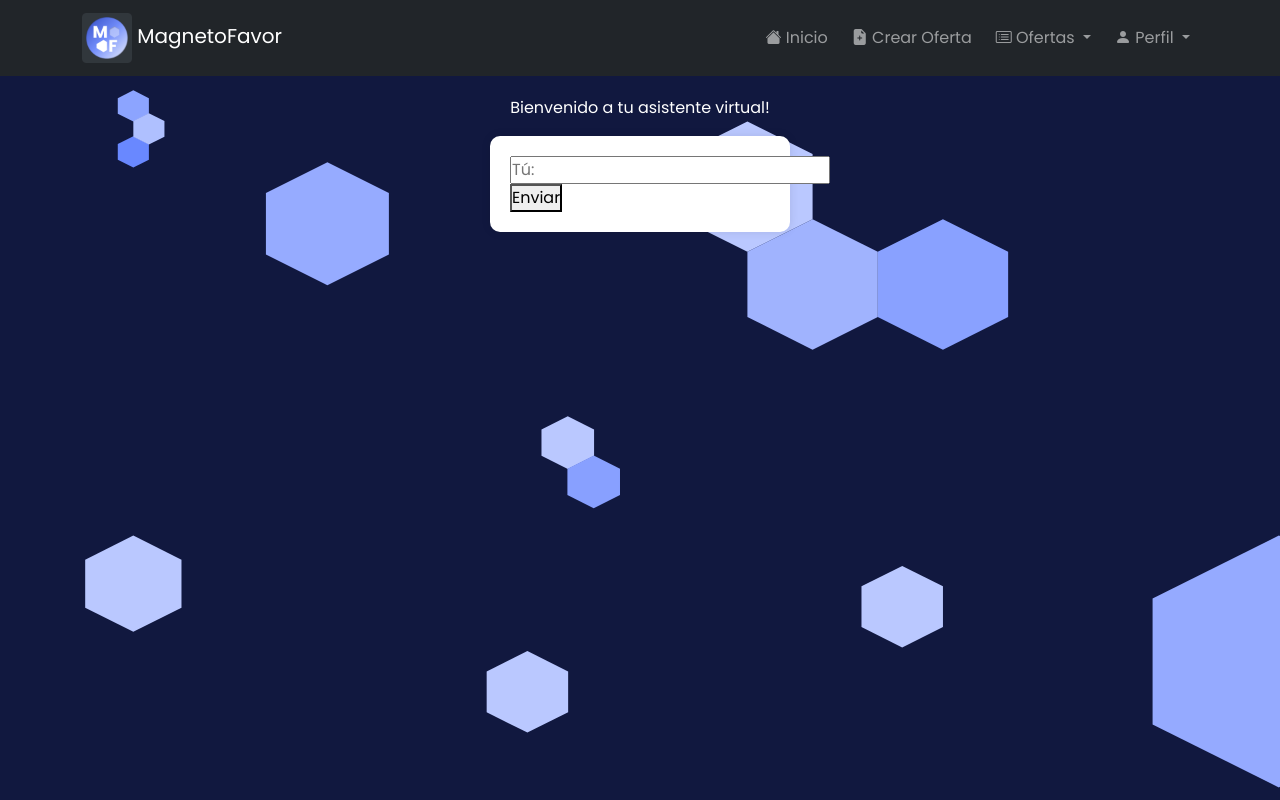
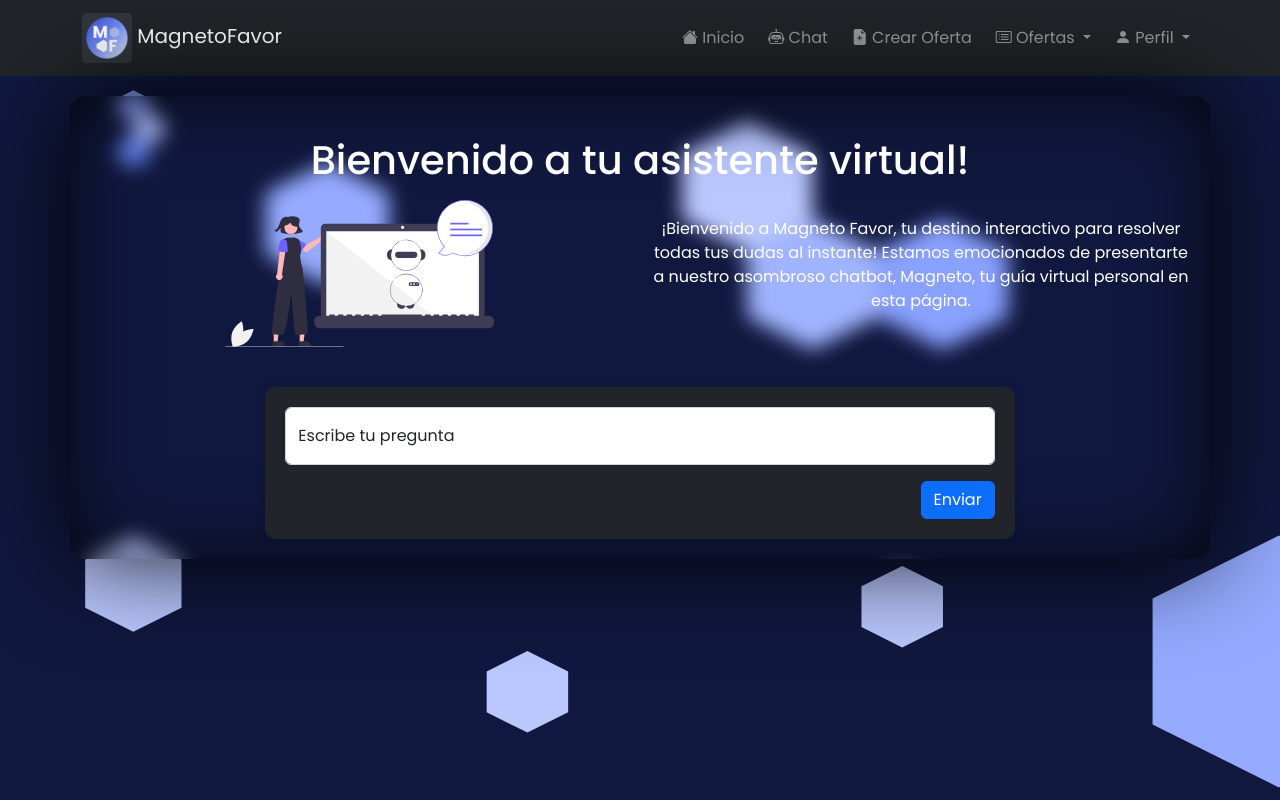
Before and after one commit to TomasPinedaNaranjo/Magneto-Favor, a Django app: page /chat/ in a window 1280 px wide. Run offline with Django 4.2, Linux system fonts and the light colour scheme; a user stored in the database is signed in; parts of the project's set-up code (start-up, migrations or seed data) failed here and were passed over.

Commit message:
Chatbot front terminado

```diff
--- a/ofertas/templates/chat.html
+++ b/ofertas/templates/chat.html
@@ -1,17 +1,14 @@
-{% extends 'base.html' %}
-{% load static %}
-{% block content %}
+{% extends 'base.html' %} {% load static %} {% block content %}
 <!DOCTYPE html>
 <html lang="en">
   <head>
-    <meta charset="UTF-8">
-    <meta name="viewport" content="width=device-width, initial-scale=1.0">
+    <meta charset="UTF-8" />
+    <meta name="viewport" content="width=device-width, initial-scale=1.0" />
     <title>Chatbot</title>
     <style>
       body {
         background-color: #f0f0f0; /* Color de fondo para el cuerpo de la página */
       }
-
 
       #welcome-message {
         color: white; /* Cambia el color del texto a blanco */
@@ -19,27 +16,22 @@
         margin-top: 20px; /* Espacio superior */
       }
 
-
       #chat-container {
         background-color: white; /* Color de fondo para el contenedor del chat */
-            width: 300px; /* Ancho del contenedor del chat, ajusta según tus necesidades */
         margin: auto; /* Centra el contenedor del chat en la página */
         padding: 20px; /* Añade un espacio interno alrededor del contenedor del chat */
         border-radius: 10px; /* Bordes redondeados para el contenedor del chat */
         box-shadow: 0 0 10px rgba(0, 0, 0, 0.1); /* Sombra para resaltar el contenedor del chat */
       }
 
-
       #chat-messages p {
         color: black; /* Cambia el color del texto a negro para mejorar la legibilidad */
       }
-
 
       /* Añade este estilo para cambiar el color del texto específico a blanco */
       #chat-container p {
         color: black;
       }
-
 
       /* Añade este estilo para cambiar el color del texto específico a blanco */
       #chat-container p.welcome-message {
@@ -48,38 +40,105 @@
     </style>
   </head>
   <body>
-    <div id="welcome-message">
-        <p>Bienvenido a tu asistente virtual!</p>
+    <div class="container container-home">
+      <div id="welcome-message" class="mb-4">
+        <h1>Bienvenido a tu asistente virtual!</h1>
+        <div class="row my-3">
+          <div class="col-sm-12 col-md-6 d-flex justify-content-center mb-3">
+            <img
+              class="w-50"
+              src="{% static '/public/undraw_chat_bot_re_e2gj.svg' %}"
+              alt=""
+            />
+          </div>
+          <div
+            class="col-sm-12 col-md-6 d-flex flex-column justify-content-center mb-3"
+          >
+            <p>
+              ¡Bienvenido a Magneto Favor, tu destino interactivo para resolver
+              todas tus dudas al instante! Estamos emocionados de presentarte a
+              nuestro asombroso chatbot, Magneto, tu guía virtual personal en
+              esta página.
+            </p>
+          </div>
+        </div>
       </div>
 
+      <div class="row">
+        <!-- <div class="col-sm-0 col-md-2"></div> -->
+        <div id="chat-container" class="bg-dark col-sm-12 col-md-8">
+          <div id="chat-messages" class="w-100 text-light">
+            {% for message in context %} {% if message.role == 'system' %}
+            <p class="welcome-message text-light">
+              {{ message.role }}: {{ message.content }}
+            </p>
+            {% else %}
+            <p class="text-light">{{ message.role }}: {{ message.content }}</p>
+            {% endif %} {% endfor %}
+            <!-- <div
+            id="spinner"
+            class="spinner-border"
+            role="status"
+            style="display: none"
+          >
+            <strong role="status">Loading...</strong>
+            <div class="spinner-border ms-auto" aria-hidden="true"></div>
+          </div> -->
+            <div
+              class="align-items-center mb-3"
+              id="spinner"
+              class="spinner-border"
+              role="status"
+              style="display: none"
+            >
+              <strong role="status">Respondiendo...</strong>
+              <div class="spinner-grow spinner-grow-sm ms-3" role="status">
+                <span class="visually-hidden">Loading...</span>
+              </div>
+            </div>
+          </div>
+          <form action="javascript:void(0);" onsubmit="sendMessage()">
+            <div class="form-floating mb-3">
+              <input
+                type="text"
+                class="form-control"
+                id="user-input"
+                placeholder="Tú: "
+                required
+              />
 
-    <div id="chat-container">
-        <div id="chat-messages">
-            {% for message in context %}
-                {% if message.role == 'system' %}
-                    <p class="welcome-message">{{ message.role }}: {{ message.content }}</p>
-                {% else %}
-                    <p>{{ message.role }}: {{ message.content }}</p>
-                {% endif %}
-            {% endfor %}
+              <label for="user-input">Escribe tu pregunta</label>
             </div>
-        <input type="text" id="user-input" placeholder="Tú: ">
-        <button onclick="sendMessage()">Enviar</button>
+            <div class="d-flex justify-content-end">
+              <button onclick="" class="btn btn-primary">Enviar</button>
             </div>
-
+          </form>
+        </div>
+        <!-- <div class="col-sm-0 col-md-2"></div> -->
+      </div>
+    </div>
 
     <script>
       function sendMessage() {
-            var userInput = document.getElementById("user-input").value;
-            document.getElementById("chat-messages").innerHTML += "<p>Usuario: " + userInput + "</p>";
-            document.getElementById("user-input").value = "";
+        var userInput = document.getElementById('user-input').value;
+        document.getElementById(
+          'chat-messages'
+        ).innerHTML += `<p class="text-light"><i class="bi bi-person-fill"></i> Tú: ${userInput}</p>`;
+        document.getElementById('user-input').value = '';
 
+        // Show the spinner
+        document.getElementById('spinner').style.display = 'flex';
 
         // Call the Django view to get the bot's response
         fetch('/get_bot_response/?user_input=' + encodeURIComponent(userInput))
           .then(response => response.json())
           .then(data => {
-                    document.getElementById("chat-messages").innerHTML += "<p>Asistente: " + data.assistant_response + "</p>";
+            document.getElementById(
+              'chat-messages'
+            ).innerHTML += `<p class="text-light"><i class="bi bi-robot"></i> Asistente: ${data.assistant_response}</p>`;
+
+            // Hide the spinner
+            document.getElementById('spinner').style.display = 'none';
           });
       }
     </script>
--- a/ofertas/templates/navbar.html
+++ b/ofertas/templates/navbar.html
@@ -24,6 +24,9 @@
           >
         </li>
         {% if user.is_authenticated %}
+        <li class="nav-item">
+          <a href="/chat" class="nav-link"><i class="bi bi-robot"></i> Chat</a>
+        </li>
         <li class="nav-item">
           <a class="nav-link" href="/crear_ofertas"
             ><i class="bi bi-file-earmark-plus-fill"></i> Crear Oferta</a
```
Also changed, not shown: ofertas/templates/mis_ofertas.html (+37 -6 lines), ofertas/static/public/undraw_chat_bot_re_e2gj.svg (added). Lines whose indentation alone changed are shown as unchanged.
